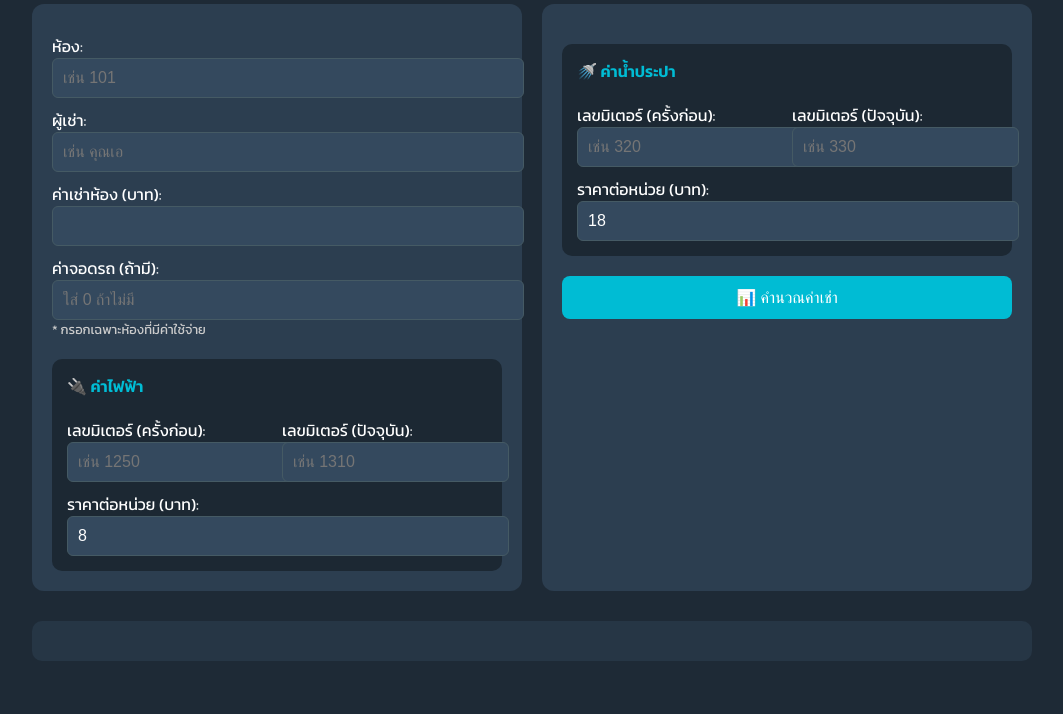
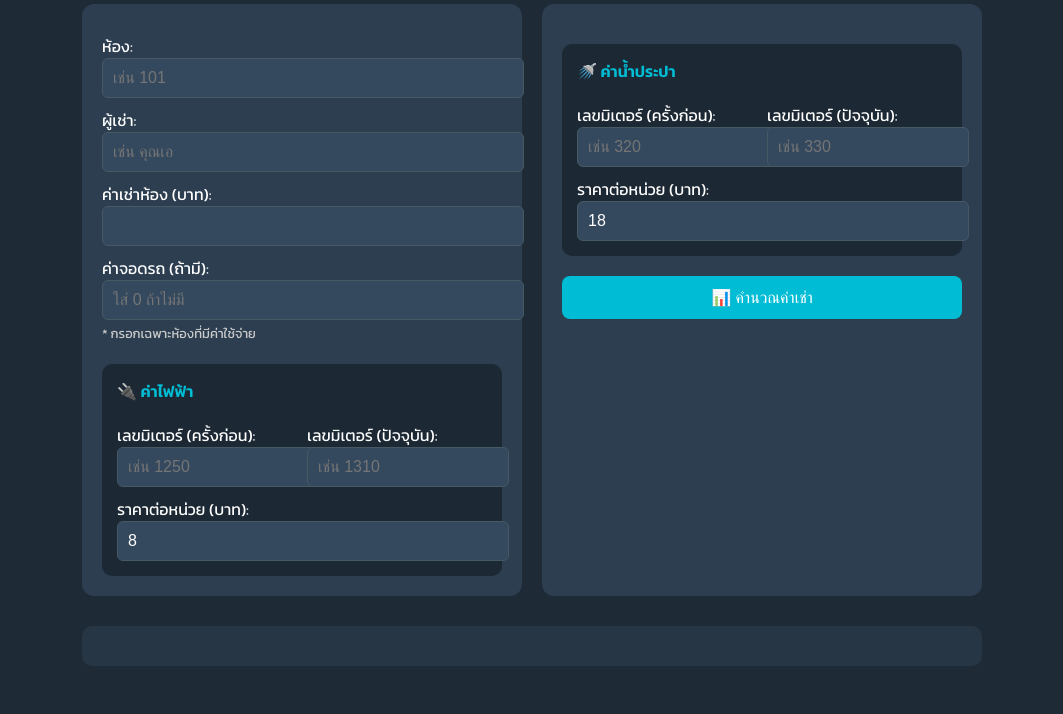
Before and after one commit to mickeymousez/SukkasemAP, a plain HTML site: page index.html in a window 1280 px wide. Shown: the part 119-833 px from the top of the page, without its empty margins (108-1171 px from the left). Drawn offline with Linux system fonts and the light colour scheme.

Commit message:
Update index.html

```diff
--- a/index.html
+++ b/index.html
@@ -4,6 +4,7 @@
   <meta charset="UTF-8" />
   <title>ระบบคิดค่าเช่าหอพัก</title>
   <link href="https://fonts.googleapis.com/css2?family=Kanit:wght@300;400;600&display=swap" rel="stylesheet">
+  <link rel="stylesheet" href="style.css">
   <style>
     body {
       font-family: 'Kanit', sans-serif;
@@ -12,24 +13,19 @@
       padding: 40px;
     }
     .container {
-      max-width: 1000px;
+      max-width: 900px;
       margin: auto;
     }
     .form-grid {
       display: flex;
       gap: 20px;
       flex-wrap: wrap;
-      align-items: stretch;
     }
     .form-group {
-      flex: 1 1 48%;
-      display: flex;
-      flex-direction: column;
-      justify-content: space-between;
+      flex: 1;
       background: #2c3e50;
       padding: 20px;
       border-radius: 12px;
-      box-sizing: border-box;
     }
     label {
       display: block;
@@ -122,7 +118,6 @@
       </div>
 
       <div class="form-group">
-        <div>
         <div class="section-box">
           <div class="section-title">🚿 ค่าน้ำประปา</div>
           <div class="inline-grid">
@@ -138,8 +133,8 @@
           <label>ราคาต่อหน่วย (บาท):</label>
           <input type="number" id="waterRate" value="18">
         </div>
+
         <button onclick="calculate()">📊 คำนวณค่าเช่า</button>
-        </div>
       </div>
     </div>
 
```
Lines whose indentation alone changed are shown as unchanged.
